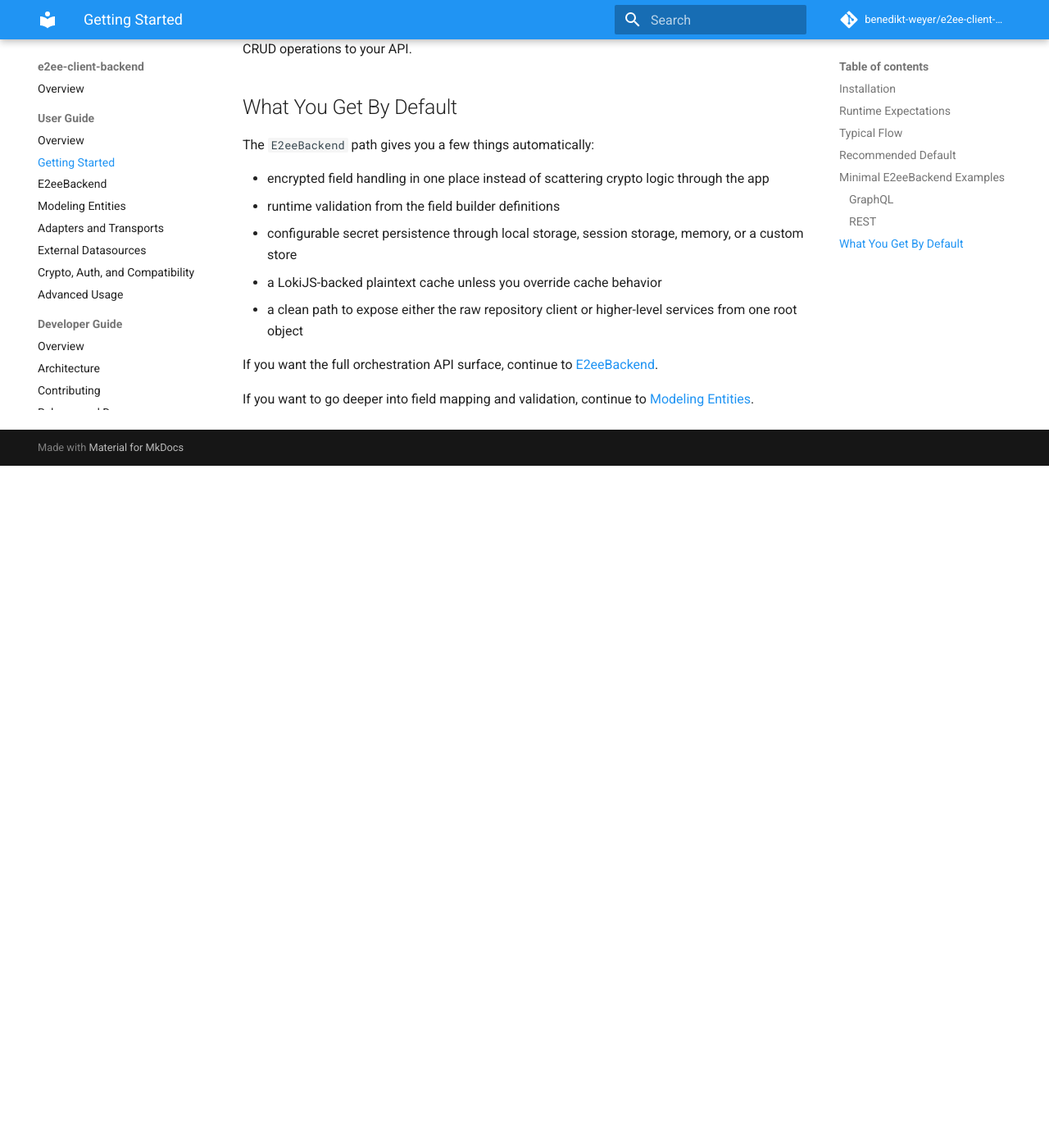
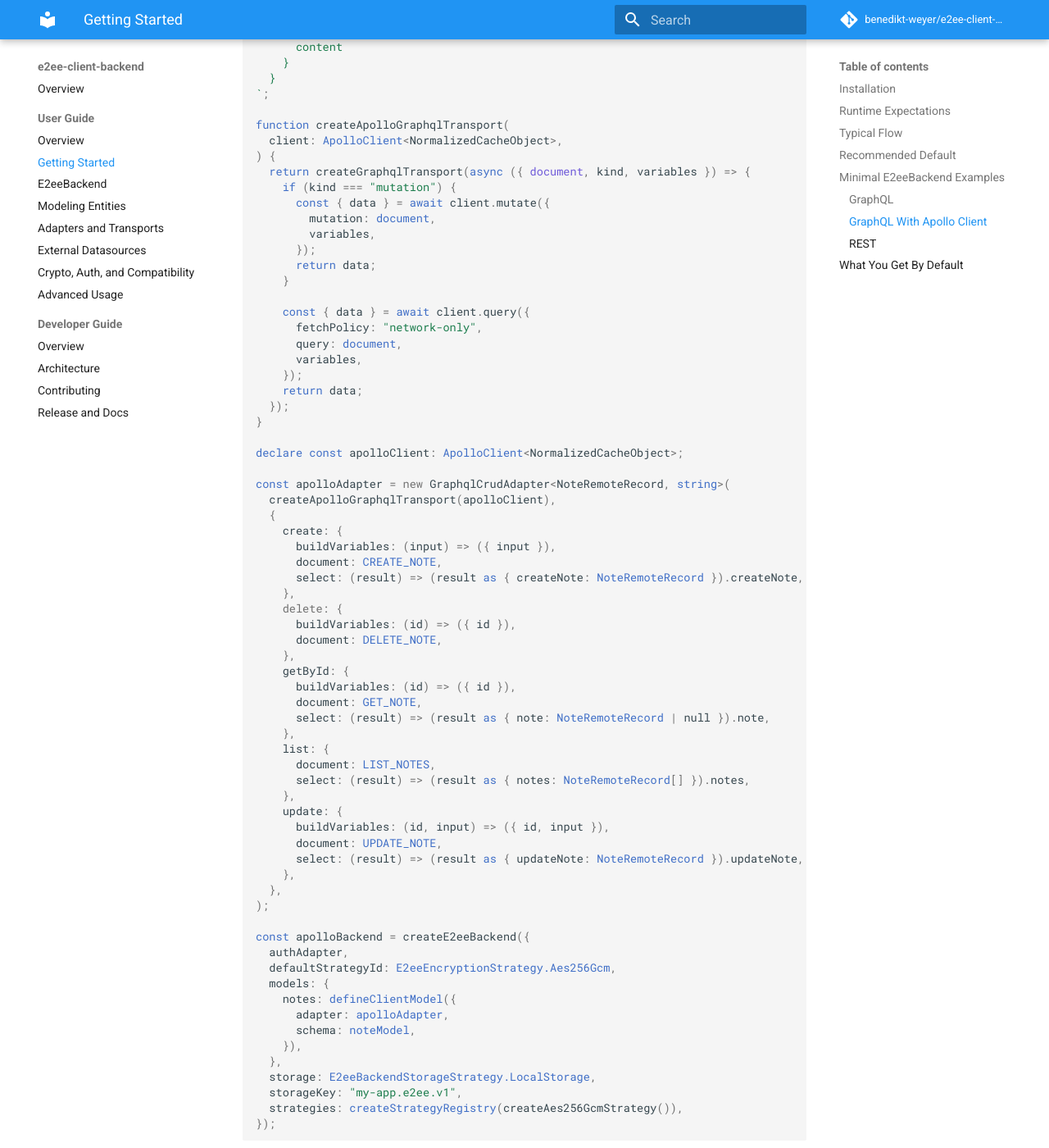
Before and after one commit to benedikt-weyer/e2ee-client-backend, an MkDocs documentation site: the page built from docs/user/getting-started.md, in a window 1280 px wide and 1400 px high, scrolled down 5367 px. Shown: the whole window at 82% size. Built offline with MkDocs 1.6.1 and Material for MkDocs 9.7.7, drawn with Linux system fonts in a browser that asks for light colours; comment, search, counter and statistics services are not loaded; before the commit the page ends 5935 px from its top, so only the background shows below that; some of the changed text lies outside the part shown.

Commit message:
feat: add minimal GraphQL examples with Apollo Client to documentation

````diff
--- a/docs/user/getting-started.md
+++ b/docs/user/getting-started.md
@@ -207,6 +207,128 @@ await graphqlNotes.create({
 });
 ```
 
+### GraphQL With Apollo Client
+
+```ts
+import {
+  gql,
+  type ApolloClient,
+  type NormalizedCacheObject,
+} from "@apollo/client";
+
+const CREATE_NOTE = gql`
+  mutation CreateNote($input: NoteInput!) {
+    createNote(input: $input) {
+      id
+      title
+      content
+    }
+  }
+`;
+
+const DELETE_NOTE = gql`
+  mutation DeleteNote($id: ID!) {
+    deleteNote(id: $id)
+  }
+`;
+
+const GET_NOTE = gql`
+  query Note($id: ID!) {
+    note(id: $id) {
+      id
+      title
+      content
+    }
+  }
+`;
+
+const LIST_NOTES = gql`
+  query Notes {
+    notes {
+      id
+      title
+      content
+    }
+  }
+`;
+
+const UPDATE_NOTE = gql`
+  mutation UpdateNote($id: ID!, $input: NoteInput!) {
+    updateNote(id: $id, input: $input) {
+      id
+      title
+      content
+    }
+  }
+`;
+
+function createApolloGraphqlTransport(
+  client: ApolloClient<NormalizedCacheObject>,
+) {
+  return createGraphqlTransport(async ({ document, kind, variables }) => {
+    if (kind === "mutation") {
+      const { data } = await client.mutate({
+        mutation: document,
+        variables,
+      });
+      return data;
+    }
+
+    const { data } = await client.query({
+      fetchPolicy: "network-only",
+      query: document,
+      variables,
+    });
+    return data;
+  });
+}
+
+declare const apolloClient: ApolloClient<NormalizedCacheObject>;
+
+const apolloAdapter = new GraphqlCrudAdapter<NoteRemoteRecord, string>(
+  createApolloGraphqlTransport(apolloClient),
+  {
+    create: {
+      buildVariables: (input) => ({ input }),
+      document: CREATE_NOTE,
+      select: (result) => (result as { createNote: NoteRemoteRecord }).createNote,
+    },
+    delete: {
+      buildVariables: (id) => ({ id }),
+      document: DELETE_NOTE,
+    },
+    getById: {
+      buildVariables: (id) => ({ id }),
+      document: GET_NOTE,
+      select: (result) => (result as { note: NoteRemoteRecord | null }).note,
+    },
+    list: {
+      document: LIST_NOTES,
+      select: (result) => (result as { notes: NoteRemoteRecord[] }).notes,
+    },
+    update: {
+      buildVariables: (id, input) => ({ id, input }),
+      document: UPDATE_NOTE,
+      select: (result) => (result as { updateNote: NoteRemoteRecord }).updateNote,
+    },
+  },
+);
+
+const apolloBackend = createE2eeBackend({
+  authAdapter,
+  defaultStrategyId: E2eeEncryptionStrategy.Aes256Gcm,
+  models: {
+    notes: defineClientModel({
+      adapter: apolloAdapter,
+      schema: noteModel,
+    }),
+  },
+  storage: E2eeBackendStorageStrategy.LocalStorage,
+  storageKey: "my-app.e2ee.v1",
+  strategies: createStrategyRegistry(createAes256GcmStrategy()),
+});
+```
+
 ### REST
 
 ```ts
````
Also changed, not shown: docs/user/e2ee-backend.md (+122 -0 lines).
